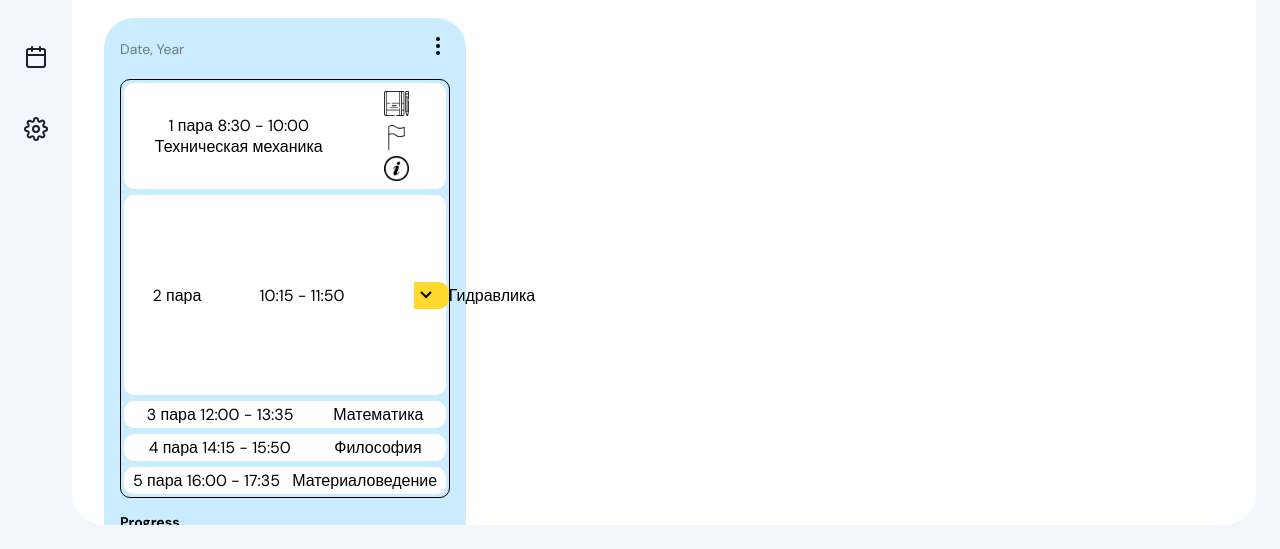
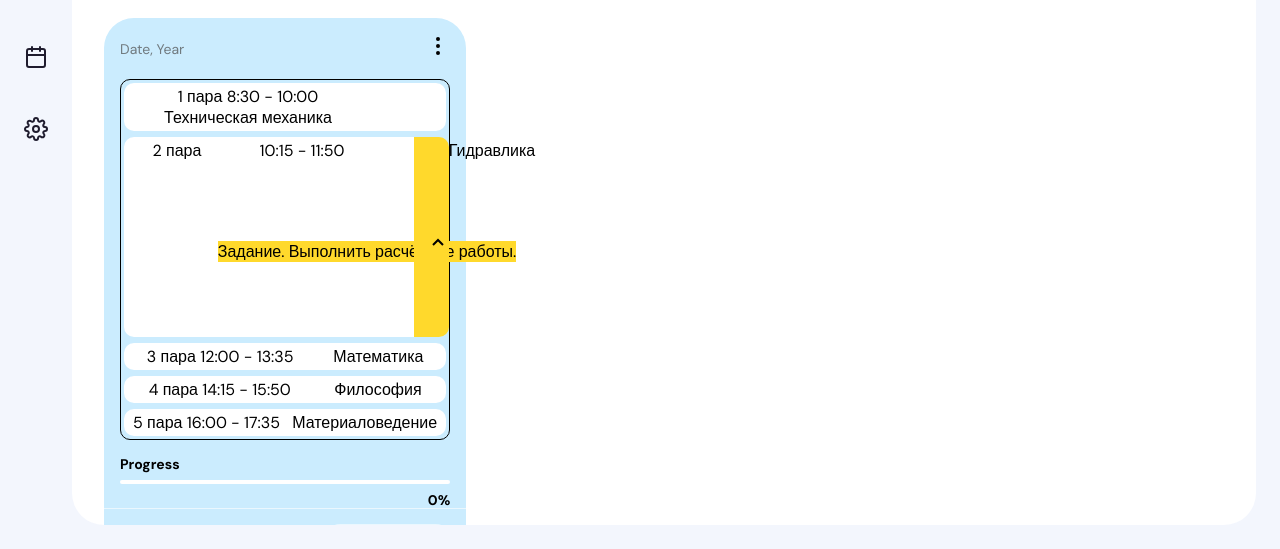
Before and after one commit to anilvia/SARFTI, a plain HTML site: page home/index.html in a window 1280 px wide. Both pictures are taken after a click on the element 431 px from the left and 401 px from the top of the page. Shown: the part 251-800 px from the top of the page. Drawn offline with nearby package versions, Linux system fonts and the light colour scheme; grey boxes are pictures that could not be loaded.

Commit message:
Доделал расширение пары, не нравится как туда встала svg стрелка не ровно, а так всё пашет.

```diff
--- a/Content/CSS/main.css
+++ b/Content/CSS/main.css
@@ -733,6 +733,20 @@
 	grid-template-rows: 1fr;
 }
 
+.para__task-extended{
+	display: none;
+	grid-column: 1/4;
+	grid-auto-flow: row dense;
+	align-self: center;
+	justify-content: space-around;
+	marks: #ffd92c;
+	/* padding-top: 80px; */
+}
+
+.para__task-extended > p > mark {
+	background-color: #ffd92c;
+}
+
 .extended{
 	max-height: 200px;
 	display: grid;
--- a/Content/JS/e3-Rt13.js
+++ b/Content/JS/e3-Rt13.js
@@ -47,10 +47,13 @@ function notification_perm(){var currentPermission;
 
     // Код для развёртывания задачи к паре (Желтый блок со стрелкой в конце строки пары)
     let paraImportant = document.body.querySelector(".para__important");
+    let paraImportantSvg = document.body.querySelector(".para__important > svg");
     let paraImportantToggleClass = document.body.querySelector(".para__important");
     let paraMainExtended = document.body.querySelector(".para__main-extended");
     let paraImportantDescription = document.body.querySelector(".Int_buttons");
-
+    let paraTwoTestGridWrapper = document.body.querySelector(".para2__test-grid_wrapper");
+    let paraTaskExtendedWrapper = document.body.querySelector(".para__task-extended");
+    let paraTaskExtended = document.body.querySelector(".para__task-extended > p");
 
     // Работает на 70% (я запутався, доделаю).
 
@@ -58,10 +61,36 @@ function notification_perm(){var currentPermission;
     function paraExtention () {
       paraMainExtended.classList.toggle("extended");
       paraImportant.classList.toggle("extended");
-      paraMainExtended.style.height = 200 + "px";
 
-      document.body.querySelector(".Int_buttons").classList.toggle("extended");
-      document.body.querySelector(".Int_buttons").style.display = "grid";
+      if (paraMainExtended.classList.contains("extended") || paraImportant.classList.contains("extended")) {
+            paraMainExtended.style.height = 200 + "px";
+            paraMainExtended.style.alignItems = "center";
+            paraImportant.style.height = 100 + "%";
+            paraImportant.style.alignItems = "center";
+            paraImportantSvg.style.rotate = "180deg";
+
+            paraTwoTestGridWrapper.style.paddingBottom = 100 + "px";
+            paraTwoTestGridWrapper.style.paddingBottom = 100 + "px";
+
+            paraTaskExtended.style.display = "flex";
+            paraTaskExtended.style.paddingTop = "80px";
+
+            paraTaskExtendedWrapper.style.display = "grid";
+            paraTaskExtendedWrapper.style.position = "relative";
+            paraTaskExtendedWrapper.style.alignSelf = "flex-end";
+
+      } else {
+            paraMainExtended.style.height = "";
+            paraImportant.style.height = "";
+            paraImportant.style.alignItems = "";
+            paraImportantSvg.style.rotate = "360deg";
+            paraTwoTestGridWrapper.style.paddingBottom = "";
+            paraTaskExtended.style.display = "";
+            paraTaskExtendedWrapper.style.display = "";
+      }
+
+      //document.body.querySelector(".Int_buttons").classList.toggle("extended");
+      // document.body.querySelector(".Int_buttons").style.display = "grid";
 
         // if (paraImportantToggleClass.contains("extended")) {
         //   paraMainExtended.style.height = 200 + "px";
--- a/home/index.html
+++ b/home/index.html
@@ -148,21 +148,19 @@
 									</div>
 					</div>
 					<div class="para_main para2__test-grid para__main-extended">
-
 							<div class="para2__test-grid_wrapper">
                 <div class="num_pr"> 2 пара </div>
                 <div class="time_pr"> 10:15 - 11:50 </div>
                 <div class="info_pr"> Гидравлика </div>
 
-                <div class="Int_buttons">
-									 <p> Задание. Выполнить расчётные работы. </p>
+                <div class="para__task-extended">
+									 <p> <mark> Задание. Выполнить расчётные работы. </mark> </p>
 								</div>
 							</div>
 
 							<div class="para__important"> <svg xmlns="http://www.w3.org/2000/svg" width="36" height="36" viewBox="0 0 36 36" style="fill: rgba(0, 0, 0, 1);transform: ;msFilter:;"><path d="M16.293 9.293 12 13.586 7.707 9.293l-1.414 1.414L12 16.414l5.707-5.707z"></path></svg>
 
 							</div>
-
 					</div>
 					<div class="para_main">
 						<div class="num_pr">3 пара  12:00 - 13:35</div>
```
Also changed, not shown: 1 other file.
